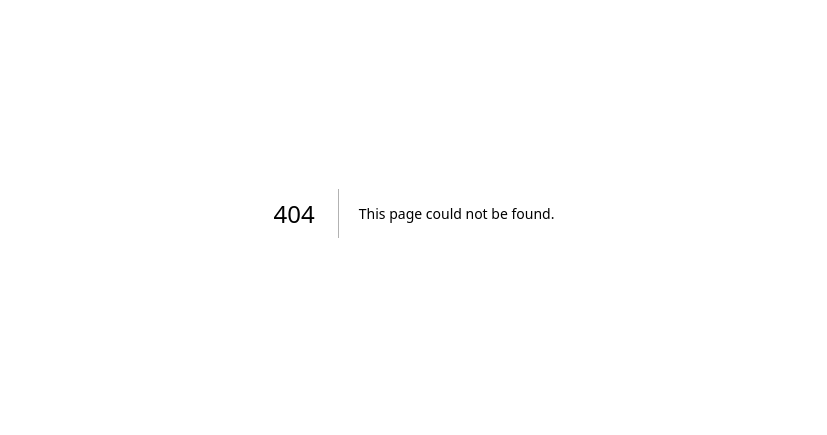
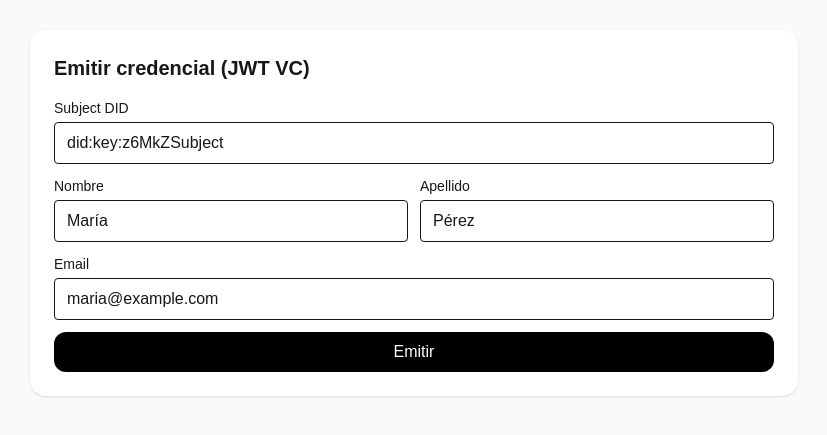
Before and after one commit to nahuelaquiles/gecorpid-vc, a Next.js app: page /issue in a window 1280 px wide. Before the commit this address had no page. Shown: the part 187-622 px from the top of the page, without its empty margins (226-1053 px from the left). Built offline with nearby package versions, Linux system fonts and the light colour scheme.

Commit message:
Create page.tsx

```diff
--- /dev/null
+++ b/src/app/issue/page.tsx
@@ -0,0 +1,101 @@
+'use client';
+
+import { useState } from 'react';
+
+export default function IssuePage() {
+  const [subjectId, setSubjectId] = useState('did:key:z6MkZSubject');
+  const [givenName, setGivenName] = useState('María');
+  const [familyName, setFamilyName] = useState('Pérez');
+  const [email, setEmail] = useState('maria@example.com');
+  const [loading, setLoading] = useState(false);
+  const [jwt, setJwt] = useState('');
+  const [vc, setVc] = useState<any>(null);
+  const [error, setError] = useState('');
+
+  async function onSubmit(e: React.FormEvent) {
+    e.preventDefault();
+    setLoading(true);
+    setError('');
+    setJwt('');
+    setVc(null);
+    try {
+      const res = await fetch('/api/issue', {
+        method: 'POST',
+        headers: { 'Content-Type': 'application/json' },
+        body: JSON.stringify({
+          subjectId,
+          claims: { givenName, familyName, email }
+        })
+      });
+      const data = await res.json();
+      if (!res.ok) throw new Error(data?.error || 'Error emitiendo VC');
+      setJwt(data.jwt);
+      setVc(data.vc);
+    } catch (err: any) {
+      setError(err?.message || 'Error desconocido');
+    } finally {
+      setLoading(false);
+    }
+  }
+
+  return (
+    <main className="min-h-screen flex items-center justify-center p-6 bg-gray-50">
+      <div className="w-full max-w-3xl rounded-2xl shadow bg-white p-6 grid gap-4">
+        <h1 className="text-xl font-semibold">Emitir credencial (JWT VC)</h1>
+
+        <form onSubmit={onSubmit} className="grid gap-3">
+          <label className="grid gap-1">
+            <span className="text-sm font-medium">Subject DID</span>
+            <input className="border rounded px-3 py-2" value={subjectId}
+                   onChange={e=>setSubjectId(e.target.value)} required />
+          </label>
+
+          <div className="grid md:grid-cols-2 gap-3">
+            <label className="grid gap-1">
+              <span className="text-sm font-medium">Nombre</span>
+              <input className="border rounded px-3 py-2" value={givenName}
+                     onChange={e=>setGivenName(e.target.value)} required />
+            </label>
+            <label className="grid gap-1">
+              <span className="text-sm font-medium">Apellido</span>
+              <input className="border rounded px-3 py-2" value={familyName}
+                     onChange={e=>setFamilyName(e.target.value)} required />
+            </label>
+          </div>
+
+          <label className="grid gap-1">
+            <span className="text-sm font-medium">Email</span>
+            <input type="email" className="border rounded px-3 py-2" value={email}
+                   onChange={e=>setEmail(e.target.value)} required />
+          </label>
+
+          <button disabled={loading}
+                  className="rounded-xl bg-black text-white px-4 py-2 disabled:opacity-60">
+            {loading ? 'Firmando…' : 'Emitir'}
+          </button>
+        </form>
+
+        {error && <div className="p-3 text-sm bg-red-50 border border-red-200 rounded">{error}</div>}
+
+        {vc && (
+          <>
+            <div>
+              <h2 className="text-sm font-medium mb-2">VC (payload)</h2>
+              <pre className="text-xs bg-gray-100 p-3 rounded overflow-auto">
+                {JSON.stringify(vc, null, 2)}
+              </pre>
+            </div>
+            <div>
+              <h2 className="text-sm font-medium mb-2">JWT</h2>
+              <textarea readOnly className="w-full h-40 text-xs bg-gray-100 p-3 rounded">{jwt}</textarea>
+              <div className="mt-2 text-xs">
+                Abrir verificación: <a className="underline text-blue-600"
+                  href={`/verify?jwt=${encodeURIComponent(jwt)}`}>/verify?jwt=…</a>
+              </div>
+            </div>
+          </>
+        )}
+      </div>
+    </main>
+  );
+}
```
